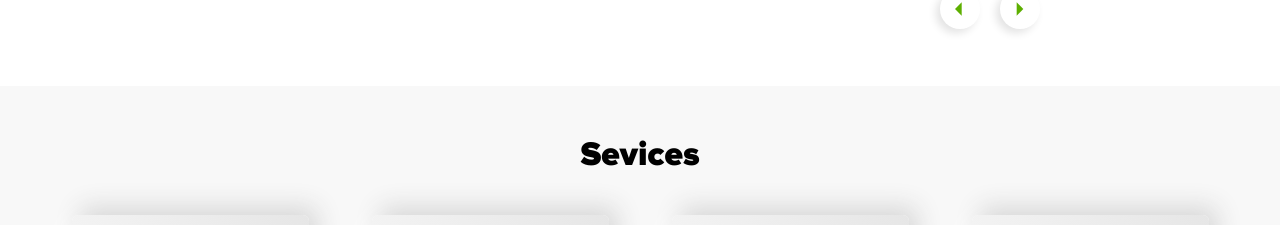
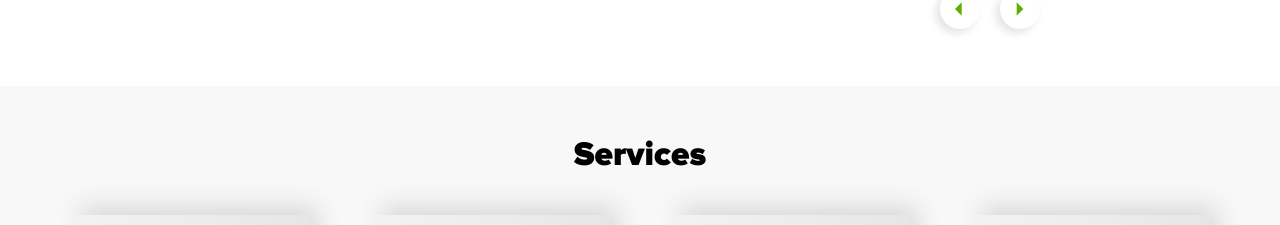
Before and after one commit to yuliiafer/Holidaze, a Next.js app: page /about-us in a window 1280 px wide. Shown: the part 1926-2151 px from the top of the page. Built offline with nearby package versions, Linux system fonts and the light colour scheme.

Commit message:
Update index.js
fix: text

```diff
--- a/components/sliders/ServicesSlider/index.js
+++ b/components/sliders/ServicesSlider/index.js
@@ -51,7 +51,7 @@ const ServicesSlider = ({ slides }) => {
   return (
     <div id="places" className={styles.wrapper}>
       <div className={styles.container}>
-        <HeadlineCenter title="Sevices" style={{ marginBottom: 0 }} />
+        <HeadlineCenter title="Services" style={{ marginBottom: 0 }} />
         <div className={styles.sliderWrapper}>
           <Slider {...settings} slidesToShow={4}>
             {slides.map((item, index) => {
```
